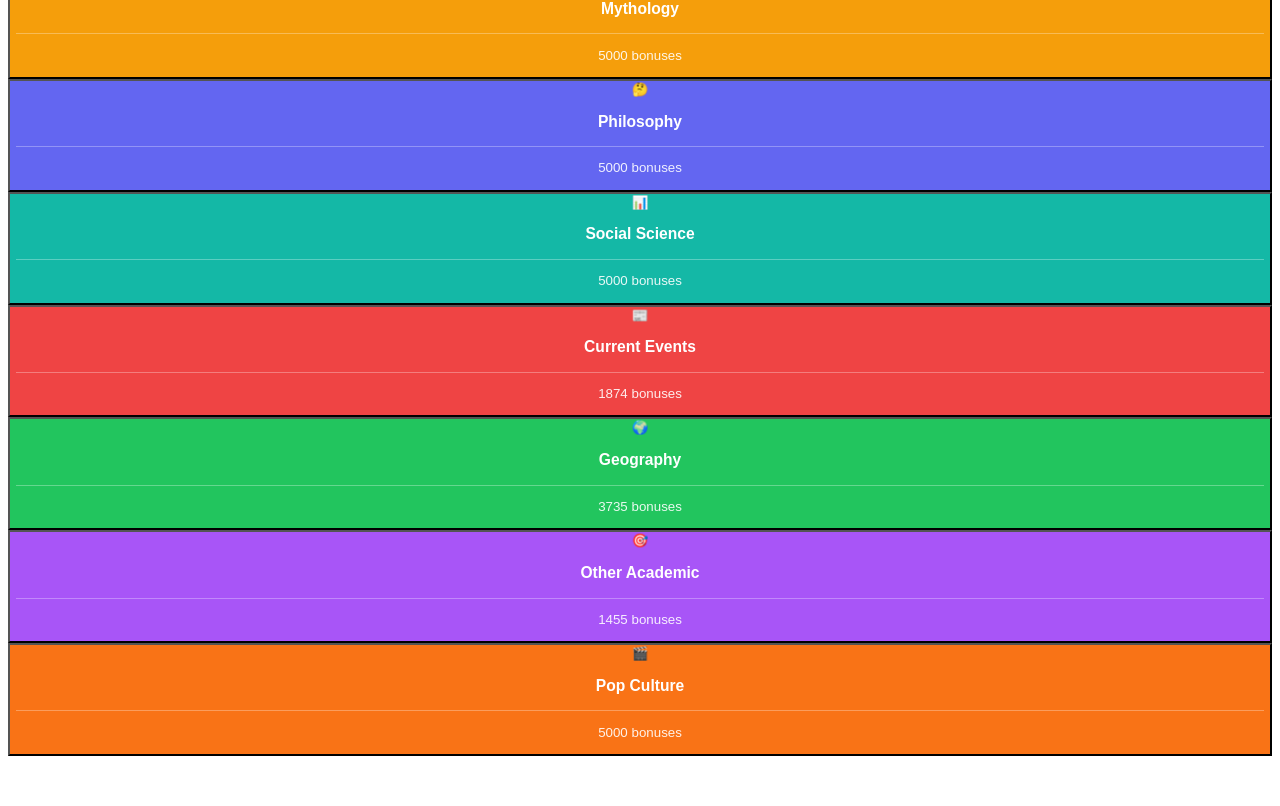
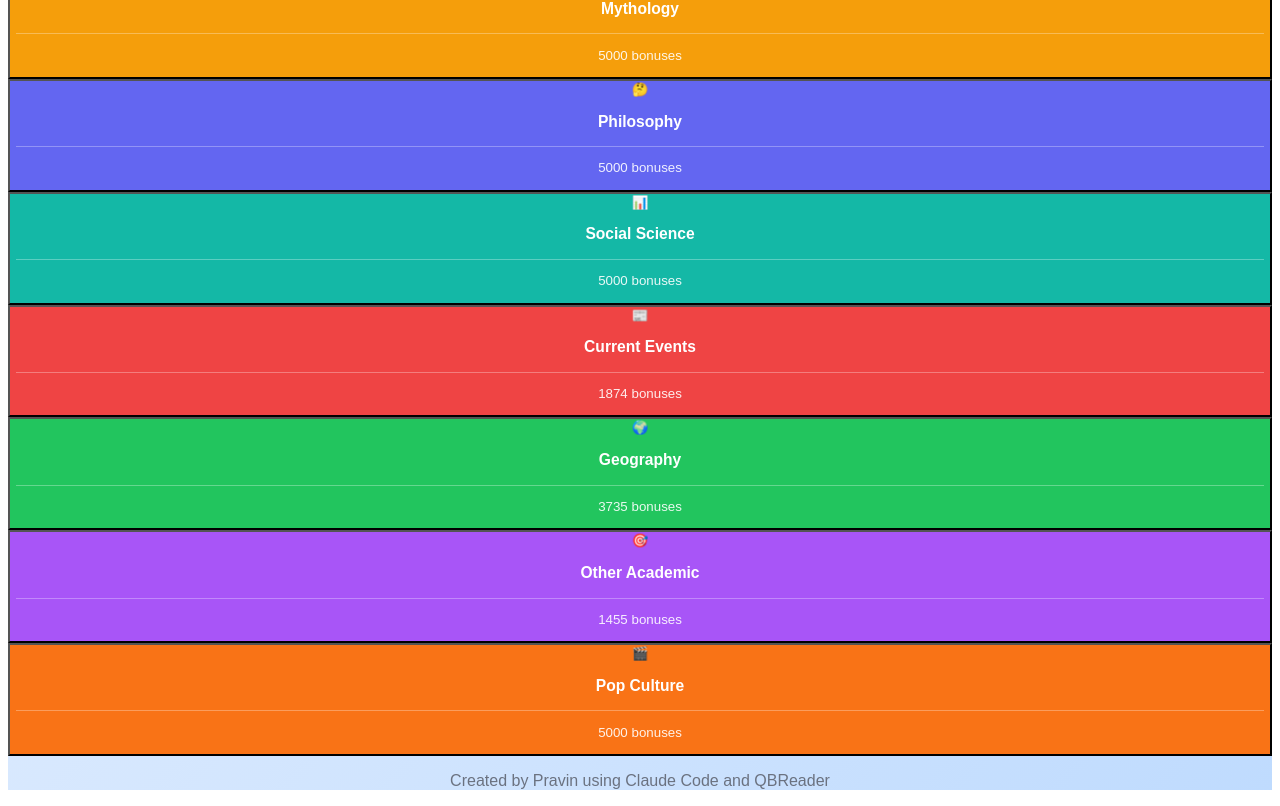
Before and after one commit to pravinva/quizbowl-flashcards, a Next.js app: page / in a window 1280 px wide. Shown: the part 835-1641 px from the top of the page. Before the commit the page ends 1599 px from the top, so only its background shows below. Built offline with nearby package versions, Linux system fonts and the light colour scheme.

Commit message:
Add credits footer to home page

```diff
--- a/app/page.tsx
+++ b/app/page.tsx
@@ -52,6 +52,13 @@ export default function Home() {
             />
           )}
         </div>
+
+        {/* Credits Footer */}
+        <div className="text-center mt-12 pb-4">
+          <p className="text-sm" style={{ color: '#6b7280' }}>
+            Created by Pravin using Claude Code and QBReader
+          </p>
+        </div>
       </div>
     </main>
   );
```
